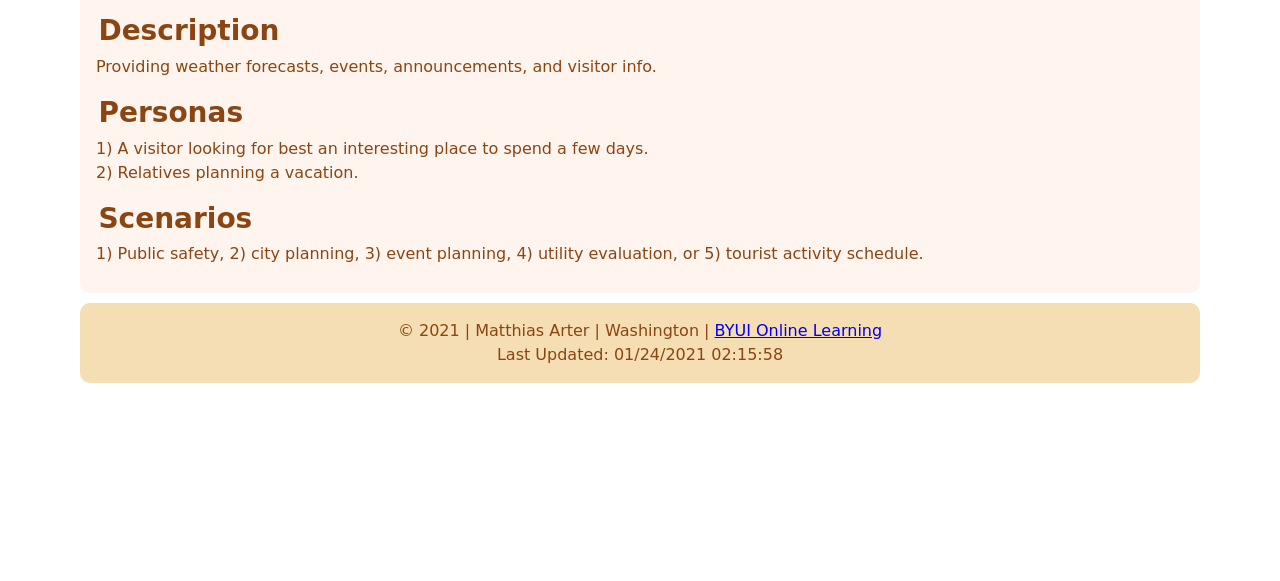
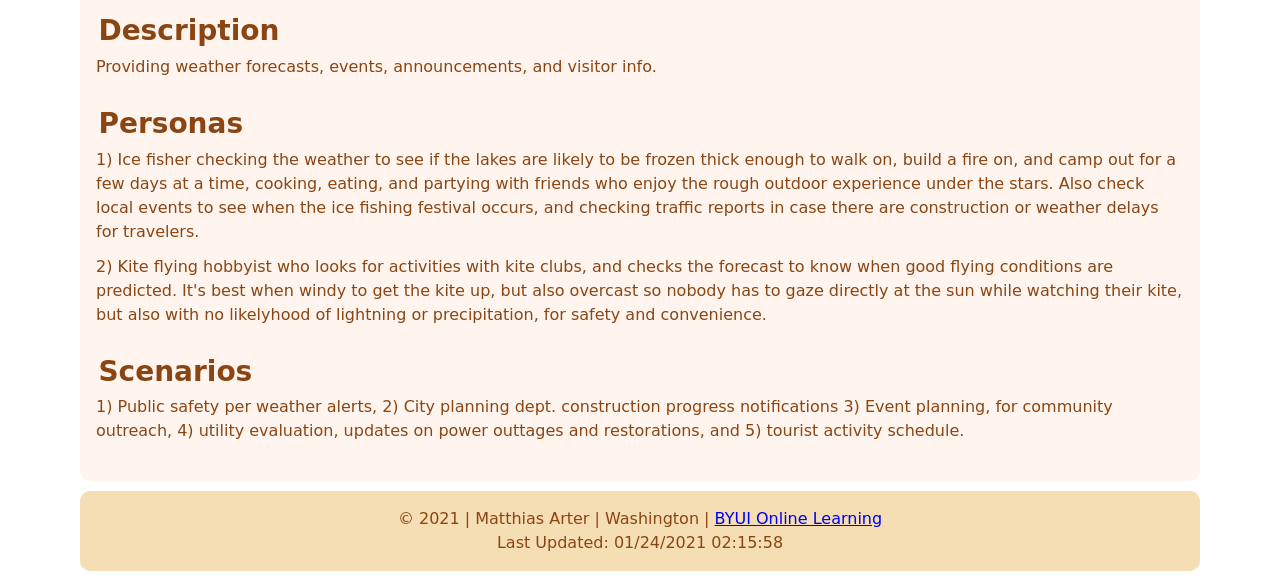
Before and after one commit to RedMatOnyx/wdd230, a plain HTML site: page lesson3/target-audience.html in a window 1280 px wide. Shown: the part 294-875 px from the top of the page. Before the commit the page ends 800 px from the top, so only its background shows below. Drawn offline with nearby package versions, Linux system fonts and the light colour scheme; a web font is replaced by a local one.

Commit message:
added more content to personas in target audience

```diff
--- a/lesson3/css/small.css
+++ b/lesson3/css/small.css
@@ -106,3 +106,6 @@ th, td {
 #c7 {
     background-color: saddlebrown;
 }
+p {
+    padding-bottom: 11px;
+}
--- a/lesson3/target-audience.html
+++ b/lesson3/target-audience.html
@@ -37,12 +37,12 @@
         </section>
         <section>
             <h2>Personas</h2>
-            <p>1) A visitor looking for best an interesting place to spend a few days.</p>
-            <p>2) Relatives planning a vacation.</p>
+            <p>1) Ice fisher checking the weather to see if the lakes are likely to be frozen thick enough to walk on, build a fire on, and camp out for a few days at a time, cooking, eating, and partying with friends who enjoy the rough outdoor experience under the stars. Also check local events to see when the ice fishing festival occurs, and checking traffic reports in case there are construction or weather delays for travelers.</p>
+            <p>2) Kite flying hobbyist who looks for activities with kite clubs, and checks the forecast to know when good flying conditions are predicted. It's best when windy to get the kite up, but also overcast so nobody has to gaze directly at the sun while watching their kite, but also with no likelyhood of lightning or precipitation, for safety and convenience.</p>
         </section>
         <section>
             <h2>Scenarios</h2>
-            <p>1) Public safety, 2) city planning, 3) event planning, 4) utility evaluation, or 5) tourist activity schedule.</p>
+            <p>1) Public safety per weather alerts, 2) City planning dept. construction progress notifications 3) Event planning, for community outreach, 4) utility evaluation, updates on power outtages and restorations, and 5) tourist activity schedule.</p>
         </section>
 
     </main>
```
